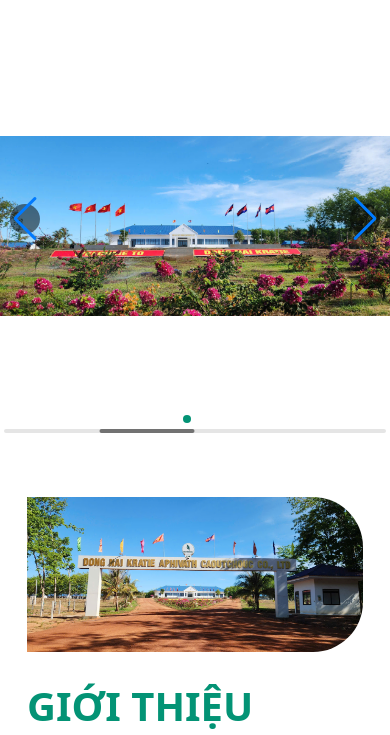
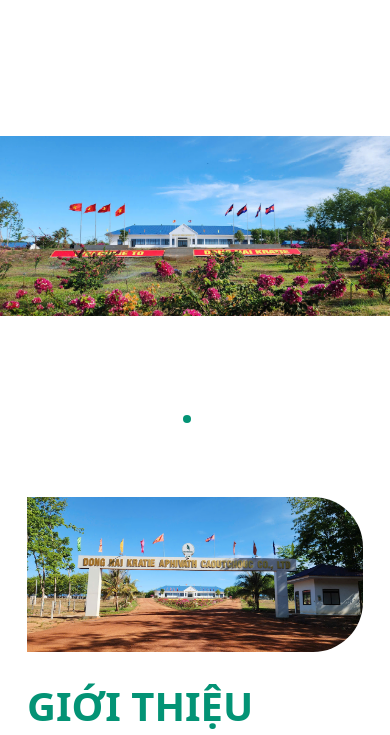
Before and after one commit to vxphat/DNK_Web, a website: page index.html in a window 390 px wide. Shown: the part 105-840 px from the top of the page. Drawn offline with nearby package versions, Linux system fonts and the light colour scheme; grey boxes are pictures that could not be loaded; a script that the page names is missing; files whose address does not match are found by name.

Commit message:
fix responsive v3

```diff
--- a/index.html
+++ b/index.html
@@ -171,11 +171,11 @@
       <div class="swiper-pagination"></div>
 
       <!-- Navigation buttons -->
-      <div class="swiper-button-prev"></div>
-      <div class="swiper-button-next"></div>
+      <!-- <div class="swiper-button-prev"></div>
+      <div class="swiper-button-next"></div> -->
 
       <!-- Scrollbar -->
-      <div class="swiper-scrollbar"></div>
+      <!-- <div class="swiper-scrollbar"></div> -->
     </div>
   </section>
   <!----------------------------->
```
